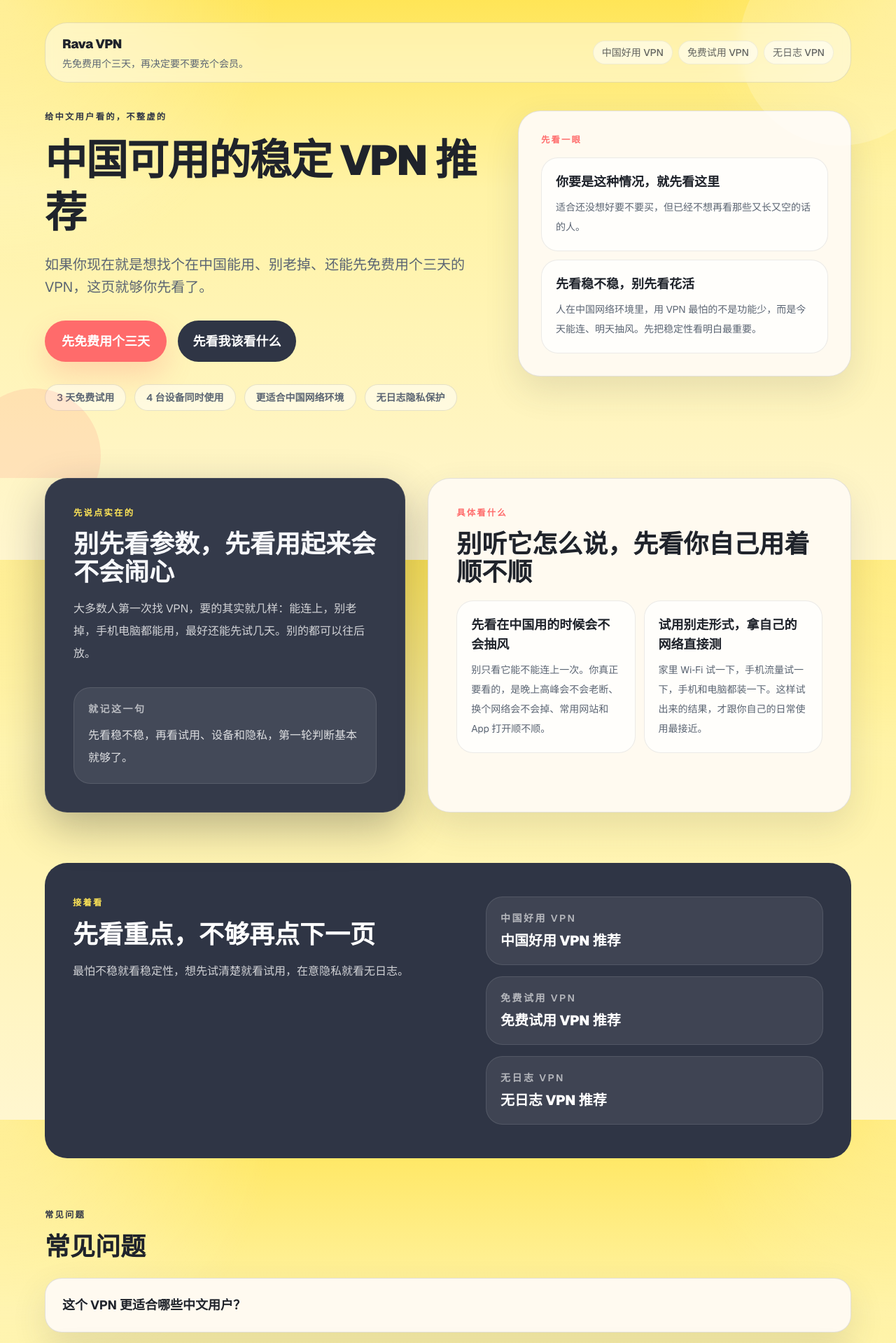
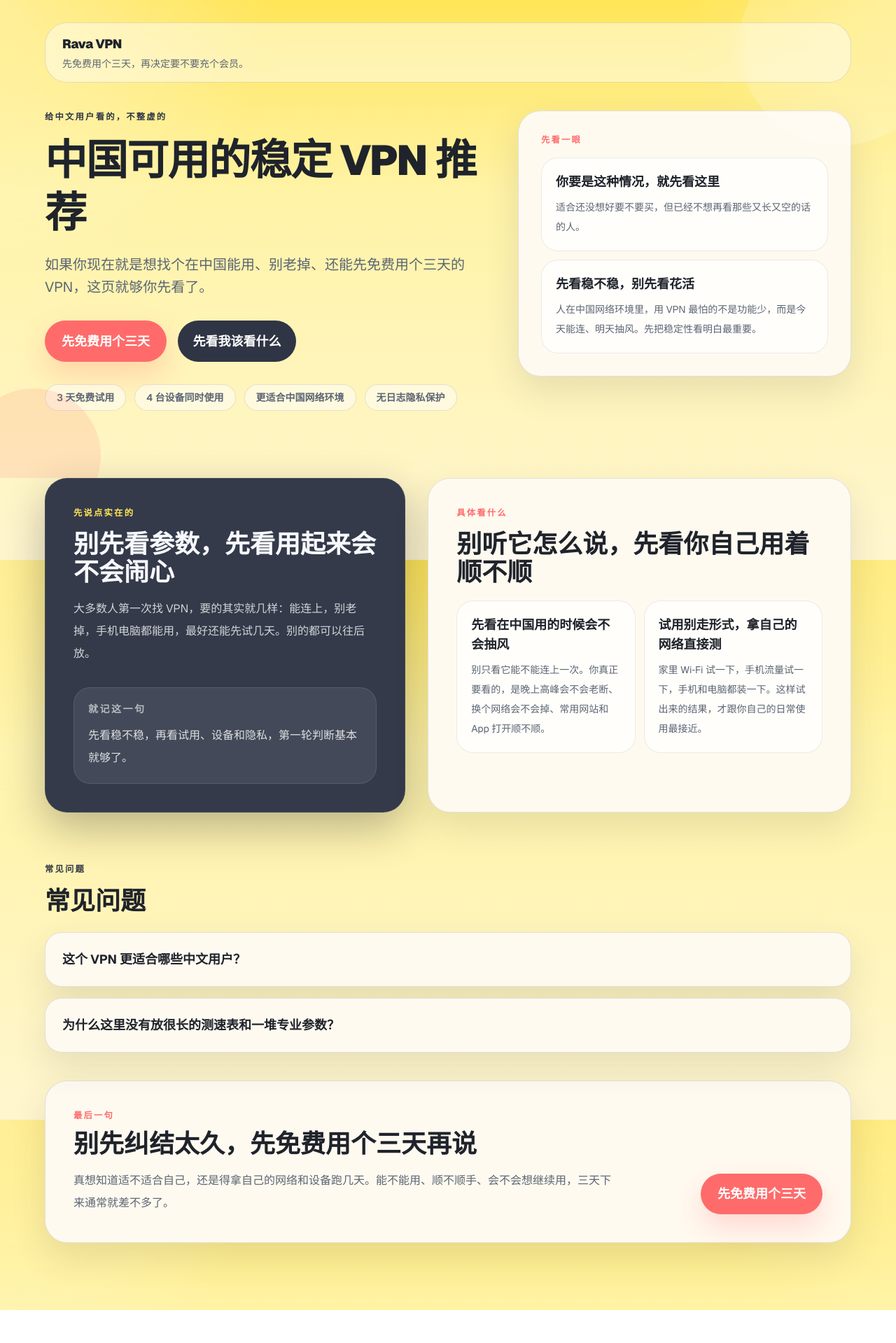
Before and after one commit to leebnbppp2/rava-seo, a Next.js app: page / in a window 1280 px wide. Shown: the top 1919 px of the page at 70% size. After the commit the page ends 1872 px from the top, so only its background shows below. Built offline with nearby package versions, Linux system fonts and the light colour scheme.

Commit message:
refactor: remove extra nav and visible update dates

```diff
--- a/src/app/vpn-guide/page.tsx
+++ b/src/app/vpn-guide/page.tsx
@@ -131,7 +131,6 @@
               先看中国使用页
             </Link>
           </div>
-          <p className="mt-5 text-sm text-[var(--muted-foreground)]">页面更新时间：{lastUpdated}</p>
         </section>
       </div>
     </main>
--- a/src/components/VpnLandingPage.tsx
+++ b/src/components/VpnLandingPage.tsx
@@ -2,10 +2,8 @@
 import Link from "next/link";
 import {
   buildAbsoluteUrl,
-  getRelatedPages,
   LandingPageData,
   lastUpdated,
-  pageLinks,
   primaryReferralPath,
   quickSignals,
   sharedFaqs,
@@ -41,8 +39,6 @@
 };
 
 export default function VpnLandingPage({ page }: VpnLandingPageProps) {
-  const relatedPages = getRelatedPages(page.relatedPaths);
-  const navLinks = pageLinks.filter((item) => item.href !== page.path).slice(0, 3);
   const heroSignals = quickSignals.slice(0, 1);
   const openingParagraphs = page.openingAnswer.slice(0, 1);
   const evaluationCards = page.evaluationPoints.slice(0, 2);
@@ -97,18 +93,9 @@
       <section className="hero-shell px-4 pb-16 pt-6 md:pb-24 md:pt-8">
         <div className="mx-auto max-w-6xl">
           <header className="mb-10 rounded-[2rem] border border-black/10 bg-white/45 px-5 py-4 backdrop-blur-sm md:px-6">
-            <div className="flex flex-col gap-5 md:flex-row md:items-center md:justify-between">
-              <div>
-                <p className="text-lg font-black tracking-tight">{siteName}</p>
-                <p className="mt-1 text-sm text-[var(--muted)]">先免费用个三天，再决定要不要充个会员。</p>
-              </div>
-              <nav className="flex flex-wrap gap-2 text-sm font-medium text-[var(--foreground)]/70">
-                {navLinks.map((item) => (
-                  <Link key={item.href} href={item.href} className="rounded-full border border-black/6 bg-white/55 px-3 py-1.5 transition hover:bg-white/80 hover:text-[var(--foreground)]">
-                    {item.shortTitle}
-                  </Link>
-                ))}
-              </nav>
+            <div>
+              <p className="text-lg font-black tracking-tight">{siteName}</p>
+              <p className="mt-1 text-sm text-[var(--muted)]">先免费用个三天，再决定要不要充个会员。</p>
             </div>
           </header>
 
@@ -185,28 +172,6 @@
         </div>
       </section>
 
-      <section className="px-4 pb-12 md:pb-18">
-        <div className="mx-auto max-w-6xl rounded-[2rem] bg-[var(--accent-dark)] px-6 py-10 text-white md:px-10 md:py-12">
-          <div className="grid gap-6 lg:grid-cols-[1.08fr_0.92fr] lg:items-start">
-            <div>
-              <p className="section-label mb-4 text-[#ffe557]">接着看</p>
-              <h2 className="text-3xl font-black md:text-4xl">先看重点，不够再点下一页</h2>
-              <p className="mt-4 max-w-2xl text-base leading-8 text-white/78">
-                最怕不稳就看稳定性，想先试清楚就看试用，在意隐私就看无日志。
-              </p>
-            </div>
-            <div className="grid gap-4">
-              {relatedPages.slice(0, 3).map((item) => (
-                <Link key={item.href} href={item.href} className="rounded-[1.5rem] border border-white/10 bg-white/8 p-5 transition hover:bg-white/12">
-                  <p className="text-sm font-semibold uppercase tracking-[0.18em] text-white/62">{item.shortTitle}</p>
-                  <p className="mt-2 text-xl font-black">{item.title}</p>
-                </Link>
-              ))}
-            </div>
-          </div>
-        </div>
-      </section>
-
       <section id="faq" className="px-4 pb-16 md:pb-24">
         <div className="mx-auto max-w-6xl">
           <div className="mb-6 max-w-3xl">
@@ -229,15 +194,11 @@
                 <p className="section-label mb-3 text-[var(--accent)]">最后一句</p>
                 <h2 className="text-3xl font-black md:text-4xl">{page.finalTitle}</h2>
                 <p className="mt-4 text-base leading-8 text-[var(--muted)]">{page.finalBody}</p>
-                <p className="mt-4 text-sm text-[var(--muted-foreground)]">页面更新时间：{lastUpdated}</p>
               </div>
-              <div className="flex flex-col gap-3 sm:flex-row lg:flex-col">
+              <div>
                 <a href={primaryReferralPath} className="btn-primary text-base md:text-lg">
                   先免费用个三天
                 </a>
-                <Link href="/vpn-guide" className="btn-secondary text-base md:text-lg">
-                  先看看别的页
-                </Link>
               </div>
             </div>
           </div>
```
